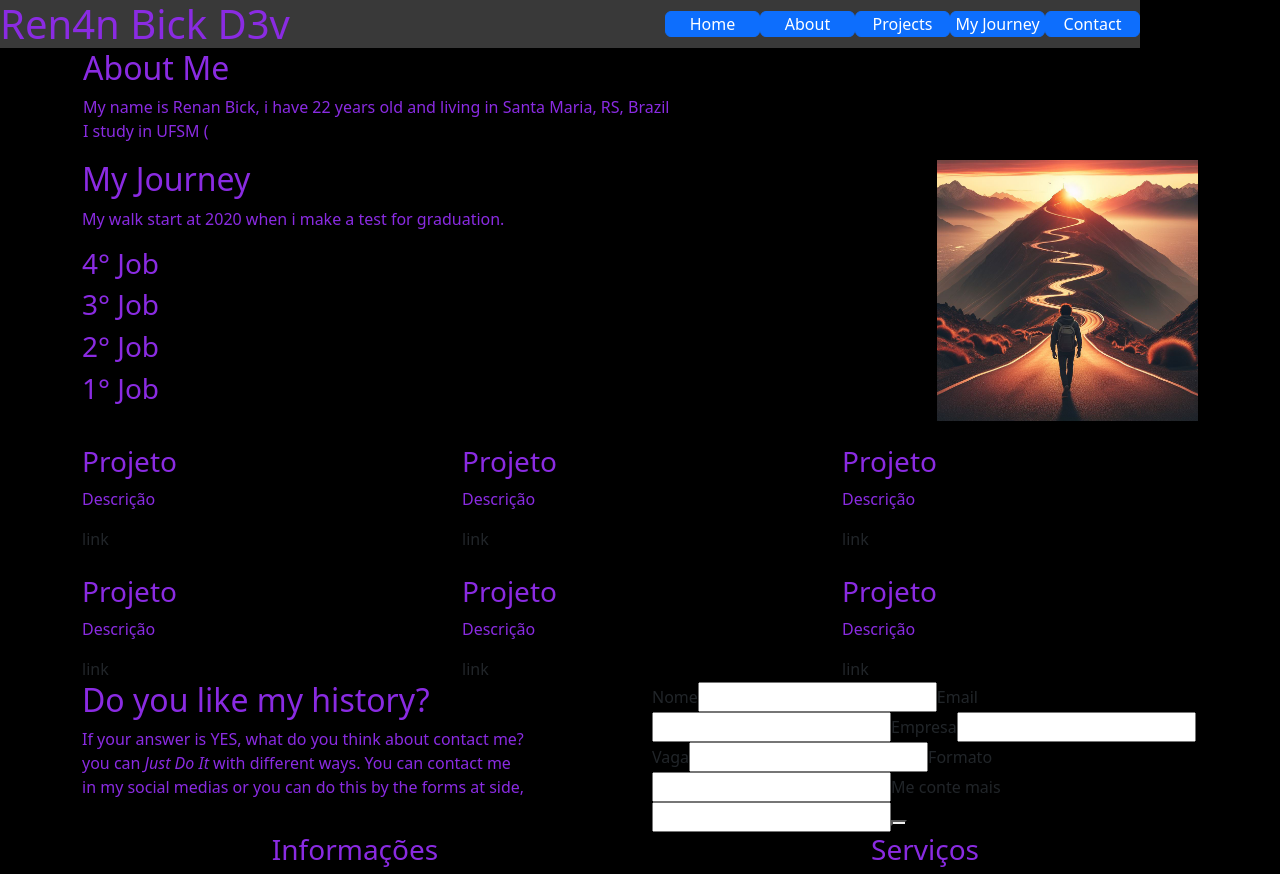
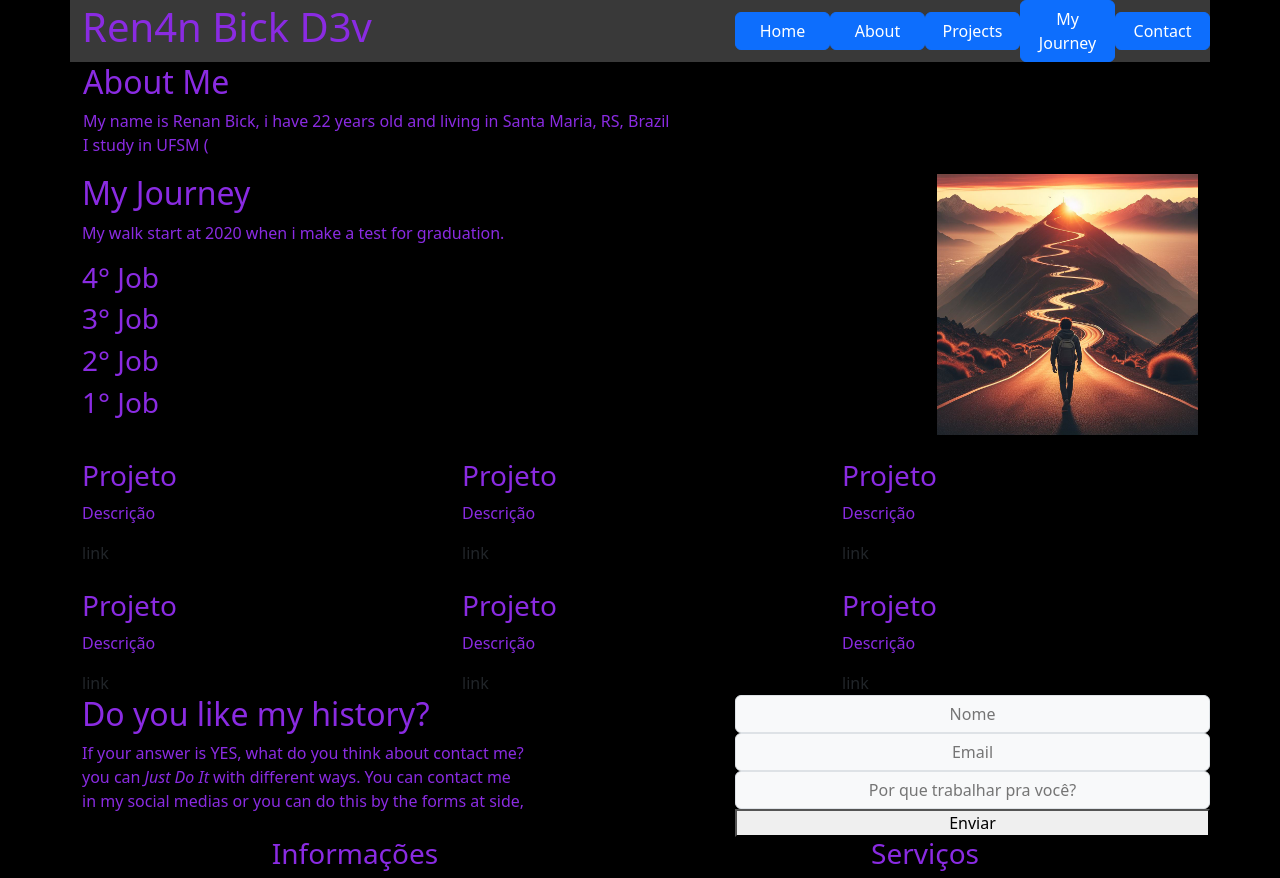
Before and after one commit to postrenan/Portifolio-1.0, an Angular app: page / in a window 1280 px wide. Built offline with nearby package versions, Linux system fonts and the light colour scheme.

Commit message:
Atualizando componentes

```diff
--- a/src/app/header/header.component.css
+++ b/src/app/header/header.component.css
@@ -1,8 +1,3 @@
 .header_color{
   background-color: #393939;
 }
-
-*{
-  margin: 0;
-  padding: 0;
-}
--- a/src/app/main/main.component.html
+++ b/src/app/main/main.component.html
@@ -79,21 +79,12 @@
         you can <i>Just Do It</i> with different ways. You can contact me <br>
         in my social medias or you can do this by the forms at side, </p>
       </div>
-      <div class="col card">
-        <form>
-          <label>Nome</label>
-          <input type="text">
-          <label>Email</label>
-          <input type="email">
-          <label>Empresa</label>
-          <input type="text">
-          <label>Vaga</label>
-          <input type="text">
-          <label>Formato</label>
-          <input type="text">
-          <label>Me conte mais</label>
-          <input type="text">
-          <button type="submit"></button>
+      <div class="col-5 ">
+        <form class="row card-group">
+          <input type="text" placeholder="Nome" class="input-group-text">
+          <input type="email" placeholder="Email"  class="input-group-text">
+          <input type="text" placeholder="Por que trabalhar pra você?"  class="input-group-text">
+          <button type="submit" class="btn-primary">Enviar</button>
         </form>
       </div>
     </div>
--- a/src/styles.css
+++ b/src/styles.css
@@ -10,3 +10,9 @@ h1, p, h2, h3 {
 btn{
   background-color: blueviolet !important;
 }
+
+
+*{
+  margin: 0;
+  padding: 0;
+}
```
